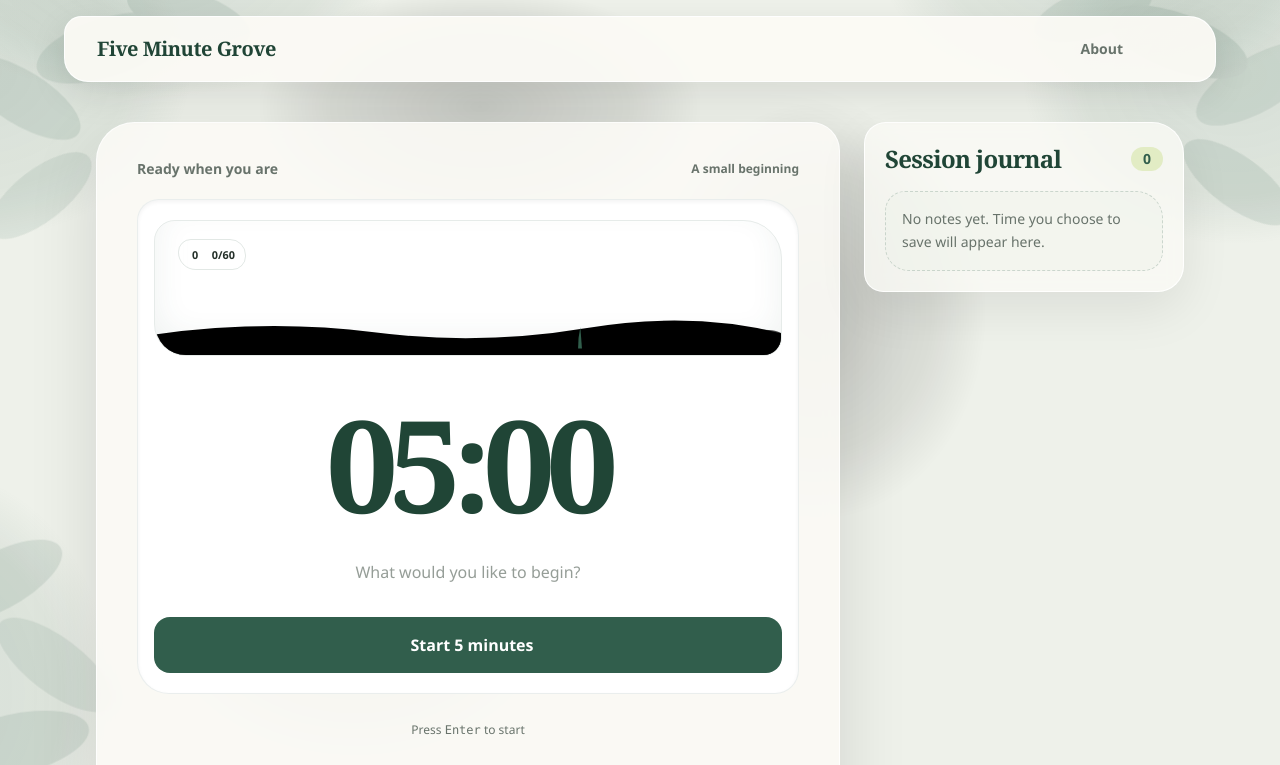
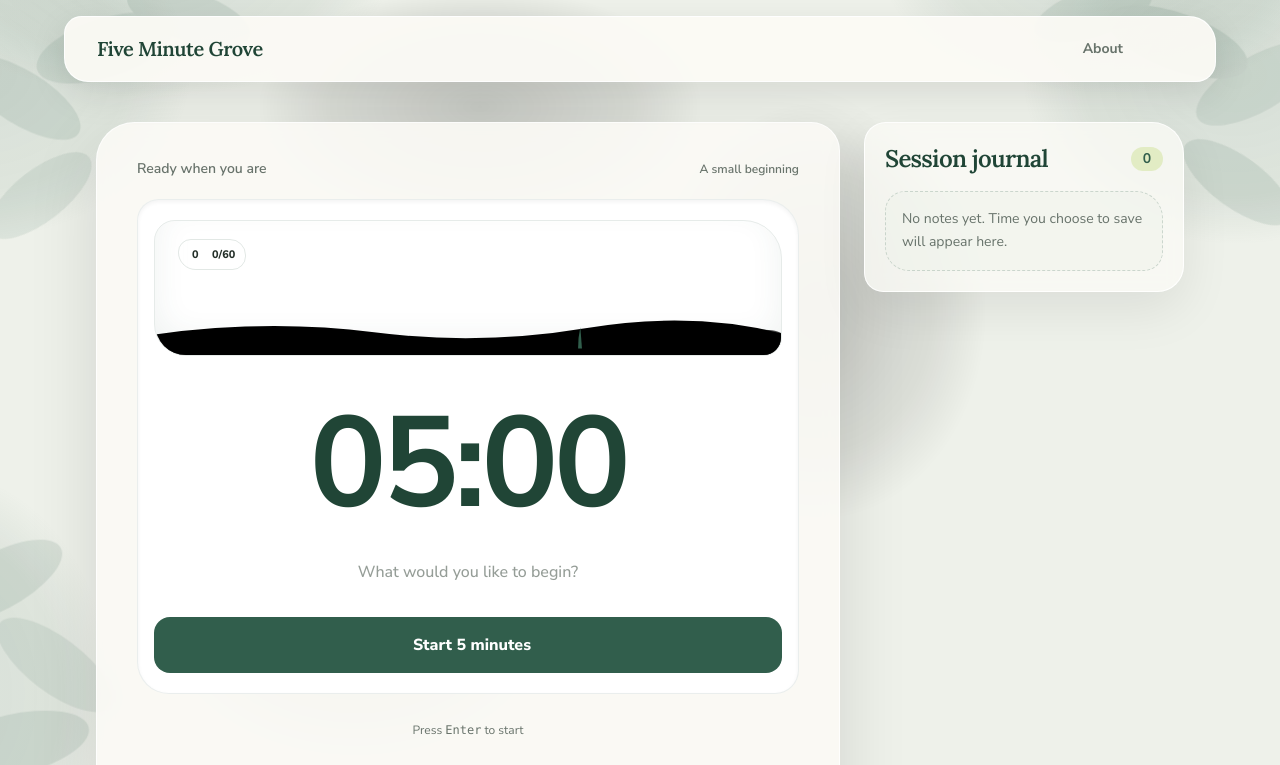
Before and after one commit to theoratkin/5-minute-grove, a SvelteKit app: page / in a window 1280 px wide. Shown: the top 765 px of the page. Built offline with nearby package versions, Linux system fonts and the light colour scheme.

Commit message:
feat: add custom interface typography
Load Nunito Sans and Lora, and use tabular numerals for the timer.

```diff
--- a/src/app.html
+++ b/src/app.html
@@ -4,6 +4,12 @@
 		<meta charset="utf-8" />
 		<meta name="viewport" content="width=device-width, initial-scale=1" />
 		<meta name="text-scale" content="scale" />
+		<link rel="preconnect" href="https://fonts.googleapis.com" />
+		<link rel="preconnect" href="https://fonts.gstatic.com" crossorigin="anonymous" />
+		<link
+			href="https://fonts.googleapis.com/css2?family=Lora:wght@500;600;700&amp;family=Nunito+Sans:opsz,wght@6..12,400..800&amp;display=swap"
+			rel="stylesheet"
+		/>
 		<script>
 			try {
 				const theme = localStorage.getItem('just-5-more-minutes:theme');
--- a/src/lib/features/focus-session/components/FocusTimer.svelte
+++ b/src/lib/features/focus-session/components/FocusTimer.svelte
@@ -157,14 +157,14 @@
 			{#if phase === 'contract-complete'}
 				<div aria-live="polite"><EndOfTimerPrompt /></div>
 			{:else}
-				<div class:paused-readout={phase === 'paused'} class="grid h-full place-items-center font-display text-[clamp(4.5rem,18vw,8rem)] leading-none font-semibold tracking-[-0.065em] text-moss-dark">
+				<div class:paused-readout={phase === 'paused'} class="grid h-full place-items-center text-moss-dark">
 					{#if phase === 'paused'}
 						<div class="paused-badge font-sans text-xs font-bold">
 							<i class="ph-fill ph-pause text-sm" aria-hidden="true"></i>
 							Paused
 						</div>
 					{/if}
-					<span role="timer" aria-label={`${formatClock(remainingSeconds)} remaining`}>{formatClock(remainingSeconds)}</span>
+					<span class="timer-readout" role="timer" aria-label={`${formatClock(remainingSeconds)} remaining`}>{formatClock(remainingSeconds)}</span>
 				</div>
 			{/if}
 		</div>
@@ -225,6 +225,17 @@
 </section>
 
 <style>
+	.timer-readout {
+		font-family: var(--font-timer);
+		font-size: clamp(4.5rem, 18vw, 8rem);
+		font-weight: 700;
+		font-variant-numeric: tabular-nums lining-nums;
+		font-feature-settings: 'tnum' 1, 'lnum' 1;
+		letter-spacing: -0.035em;
+		line-height: 1;
+		white-space: nowrap;
+	}
+
 	.timer-progress-fill {
 		position: absolute;
 		z-index: 0;
--- a/src/lib/styles/tokens.css
+++ b/src/lib/styles/tokens.css
@@ -6,8 +6,9 @@
 @import './themes/quiet-night.css';
 
 @theme inline {
-	--font-sans: 'Avenir Next', Avenir, 'Segoe UI', sans-serif;
-	--font-display: Georgia, 'Times New Roman', serif;
+	--font-sans: 'Nunito Sans', 'Avenir Next', Avenir, 'Segoe UI', sans-serif;
+	--font-display: Lora, Georgia, 'Times New Roman', serif;
+	--font-timer: 'Nunito Sans', 'Avenir Next', Avenir, 'Segoe UI', sans-serif;
 	--color-ink: var(--theme-color-ink);
 	--color-ink-muted: var(--theme-color-ink-muted);
 	--color-paper: var(--theme-color-paper);
```
Also changed, not shown: 1 other file (tests, documents, lock files or other folders).
